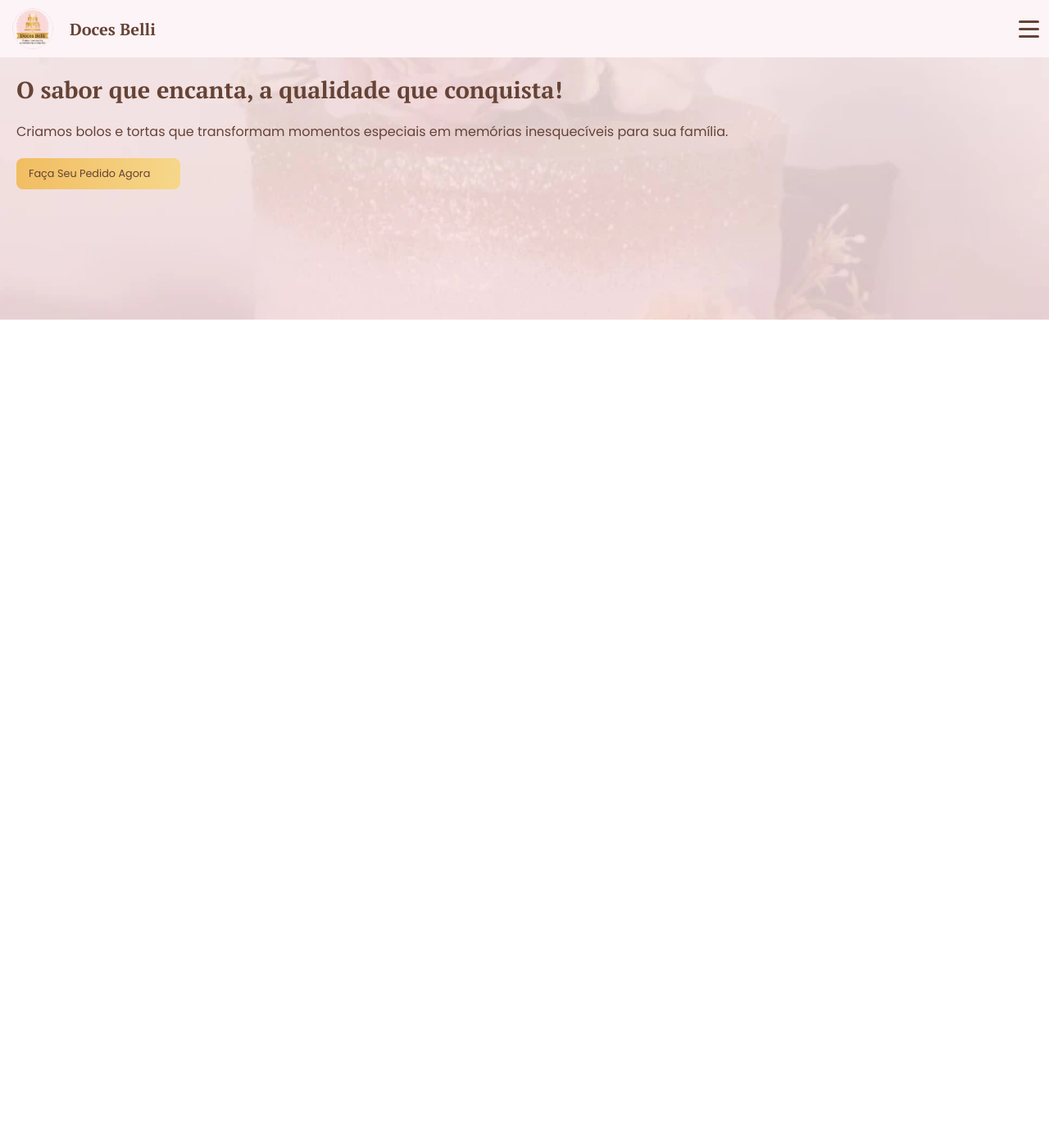
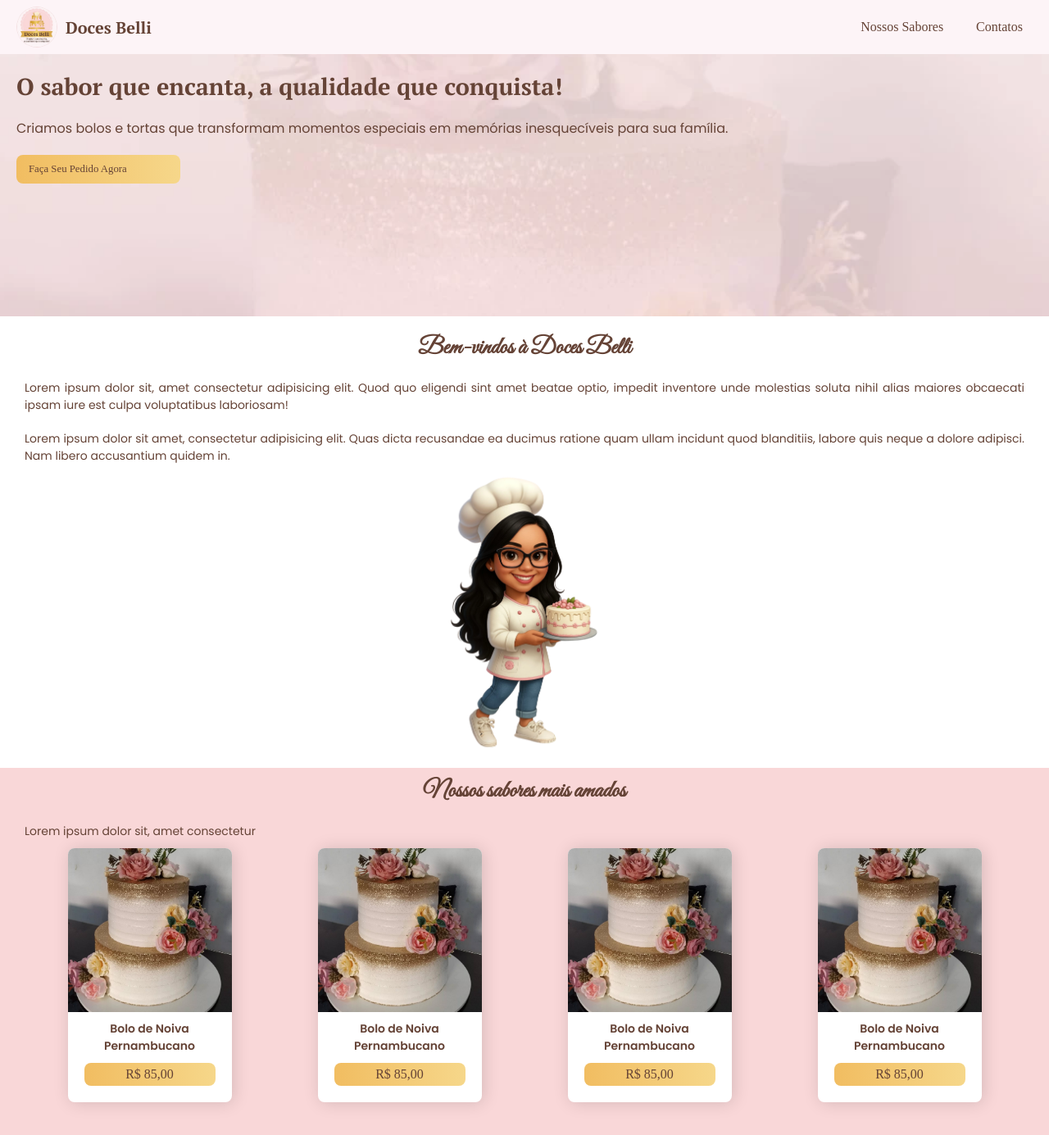
Before and after one commit to LucasSilva006/docesbelli, a plain HTML site: page index.html in a window 1280 px wide. Shown: the whole page at 82% size. Before the commit the page ends 800 px from the top, so only its background shows below. Drawn offline with Linux system fonts and the light colour scheme.

Commit message:
Seção de boas-vindas e destaques

```diff
--- a/index.html
+++ b/index.html
@@ -14,24 +14,84 @@
   </head>
   <body>
     <header>
-      <div class="logo-header">
-        <img src="imagens/logo.webp" alt="Logo" class="img-logo-header" />
-        <span class="nome-logo-header">Doces Belli</span>
+      <div class="logo-inicial">
+        <img src="imagens/logo.webp" alt="Doces Belli" />
+        <h1 class="texto-logo">Doces Belli</h1>
       </div>
-
-      <div class="botao-menu-hamburguer">
-        <button class="hamburger-menu" onclick="toggleMenu(this)">
-          <span></span>
-          <span></span>
-          <span></span>
-        </button>
-      </div>
+      <button class="menu-toggle" id="menu-toggle" aria-label="Abrir menu">
+        ☰
+      </button>
+      <nav class="menu" id="menu">
+        <a href="#imoveis-casas">Nossos Sabores</a>
+        <a href="#imoveis-terrenos">Contatos</a>
+      </nav>
     </header>
 
     <section class="hero-section">
-      <h1 class="titulo-hero-section">O sabor que encanta, a qualidade que conquista!</h1>
-      <p class="texto-hero-section">Criamos bolos e tortas que transformam momentos especiais em memórias inesquecíveis para sua família.</p>
+      <h1 class="titulo-hero-section">
+        O sabor que encanta, a qualidade que conquista!
+      </h1>
+      <p class="texto-hero-section">
+        Criamos bolos e tortas que transformam momentos especiais em memórias
+        inesquecíveis para sua família.
+      </p>
       <a href="#" class="btn-cta-hero-section">Faça Seu Pedido Agora</a>
+    </section>
+
+    <section class="secao-inicial">
+      <h2 class="text-bem-vindos">Bem-vindos à Doces Belli</h2>
+      <p class="text-secao-inicial">
+        Lorem ipsum dolor sit, amet consectetur adipisicing elit. Quod quo
+        eligendi sint amet beatae optio, impedit inventore unde molestias soluta
+        nihil alias maiores obcaecati ipsam iure est culpa voluptatibus
+        laboriosam!
+      </p>
+      <p class="text-secao-inicial">
+        Lorem ipsum dolor sit amet, consectetur adipisicing elit. Quas dicta
+        recusandae ea ducimus ratione quam ullam incidunt quod blanditiis,
+        labore quis neque a dolore adipisci. Nam libero accusantium quidem in.
+      </p>
+      <img
+        src="imagens/avatar/avatar-png.webp"
+        alt="Boneca da Doces Belli"
+        class="avatar-secao-inicial"
+        width="200vw"
+      />
+    </section>
+
+    <section class="sabores-destaques">
+      <h2 class="text-bem-vindos">Nossos sabores mais amados</h2>
+      <p class="text-secao-inicial">Lorem ipsum dolor sit, amet consectetur</p>
+      <div class="box-dos-bolos">
+        <div class="bolos">
+          <div class="imagem-box-bolo"></div>
+          <div class="desc-box-bolo">
+            <h3 class="nome-do-bolo">Bolo de Noiva Pernambucano</h3>
+            <a href="#" class="preco-link-contato">R$ 85,00</a>
+          </div>
+        </div>
+        <div class="bolos">
+          <div class="imagem-box-bolo"></div>
+          <div class="desc-box-bolo">
+            <h3 class="nome-do-bolo">Bolo de Noiva Pernambucano</h3>
+            <a href="#" class="preco-link-contato">R$ 85,00</a>
+          </div>
+        </div>
+        <div class="bolos">
+          <div class="imagem-box-bolo"></div>
+          <div class="desc-box-bolo">
+            <h3 class="nome-do-bolo">Bolo de Noiva Pernambucano</h3>
+            <a href="#" class="preco-link-contato">R$ 85,00</a>
+          </div>
+        </div>
+        <div class="bolos">
+          <div class="imagem-box-bolo"></div>
+          <div class="desc-box-bolo">
+            <h3 class="nome-do-bolo">Bolo de Noiva Pernambucano</h3>
+            <a href="#" class="preco-link-contato">R$ 85,00</a>
+          </div>
+        </div>
+      </div>
     </section>
 
     <script src="javascript/main.js"></script>
--- a/javascript/main.js
+++ b/javascript/main.js
@@ -1,3 +1,6 @@
-function toggleMenu(button) {
-    button.classList.toggle('active');
-}
+const toggle = document.getElementById("menu-toggle");
+const menu = document.getElementById("menu");
+
+toggle.addEventListener("click", () => {
+    menu.classList.toggle("show");
+});
--- a/styles/style.css
+++ b/styles/style.css
@@ -29,7 +29,7 @@
   --texto-medio: 1.125rem; /* 18px */
   --texto-grande: 1.25rem; /* 20px */
   --titulo-pequeno: 1.5rem; /* 24px */
-  --titulo-medio: 2rem; /* 32px */
+  --titulo-medio: 1.8rem; /* 32px */
   --titulo-grande: 2.5rem; /* 40px */
   --titulo-hero: 3rem; /* 48px */
 }
@@ -48,67 +48,82 @@ h2 {
 p {
   font-family: var(--fonte-texto);
   font-weight: var(--peso-normal);
-  font-size: var(--texto-normal);
+  font-size: var(--texto-pequeno);
 }
 
 header {
+  font-family: var(--fonte-subtitulo);
+  color: var(--cor-marrom);
+  background-color: var(--cor-rosa1);
+  padding: 8px 20px;
   display: flex;
   justify-content: space-between;
   align-items: center;
-  background-color: var(--cor-rosa1);
+  position: sticky;
+  top: -1px;
+  z-index: 1000;
 }
 
-.logo-header {
-  display: flex;
-  padding: 10px 15px;
-  align-items: center;
-  column-gap: 20px;
-}
-
-.img-logo-header {
+header img {
   width: 50px;
+  height: auto;
   border-radius: 100%;
 }
 
-.nome-logo-header {
-  font-family: var(--fonte-titulos);
+.texto-logo {
+  font-size: var(--texto-grande);
+}
+
+.logo-inicial {
+  display: flex;
+  align-items: center;
+  gap: 10px;
+}
+
+.menu-toggle {
+  background: none;
+  border: none;
+  font-size: 1.5rem;
   color: var(--cor-marrom);
-  font-size: var(--texto-grande);
+  cursor: pointer;
+  transition: color 0.3s ease;
   font-weight: var(--peso-bold);
 }
 
-.hamburger-menu {
-  width: 50px;
-  height: 50px;
-  background-color: transparent;
-  border: none;
-  cursor: pointer;
-  display: flex;
-  flex-direction: column;
-  justify-content: center;
-  align-items: center;
-  gap: 6px;
-  transition: all 0.3s ease;
+.menu-toggle:hover {
+  color: var(--cinza-claro);
 }
 
-.hamburger-menu span {
-  width: 25px;
-  height: 3px;
-  background: var(--cor-marrom);
-  border-radius: 2px;
-  transition: all 0.3s ease;
+.menu {
+  display: none;
+  flex-direction: column;
+  gap: 1rem;
+  background: var(--cor-rosa1);
+  position: absolute;
+  top: 60px;
+  right: 1rem;
+  padding: 0.5rem;
+  border-radius: 5px;
+  font-size: 1em;
+  text-align: start;
+  box-shadow: 0 4px 12px rgba(0, 0, 0, 0.075);
 }
 
-.hamburger-menu.active span:nth-child(1) {
-  transform: rotate(45deg) translate(6px, 6px);
+.menu a {
+  color: var(--cor-marrom);
+  text-decoration: none;
+  padding: 8px 12px;
+  border-radius: 4px;
+  transition: background-color 0.3s ease;
 }
 
-.hamburger-menu.active span:nth-child(2) {
-  opacity: 0;
+.menu a:hover {
+  background-color: var(--azul);
+  color: var(--cinza-claro);
 }
 
-.hamburger-menu.active span:nth-child(3) {
-  transform: rotate(-45deg) translate(7px, -7px);
+.menu.show {
+  display: flex;
 }
 
 /*HERO SECTION*/
@@ -126,7 +141,7 @@ header {
 
 .titulo-hero-section {
   font-family: var(--fonte-titulos);
-  z-index: 1000;
+  z-index: 10;
   color: var(--cor-marrom);
   font-size: 1.8em;
   margin: 20px;
@@ -134,16 +149,16 @@ header {
 
 .texto-hero-section {
   font-family: var(--fonte-texto);
-  z-index: 1000;
+  z-index: 9;
   color: var(--cor-marrom);
   font-size: 1em;
   margin: 0 20px 20px 20px;
 }
 
 .btn-cta-hero-section {
-  font-family: var(--fonte-texto);
+  font-family: 1em;
   display: inline;
-  z-index: 1000;
+  z-index: 8;
   color: var(--cor-marrom);
   background: var(--cor-dourada-deg);
   font-size: 80%;
@@ -158,6 +173,109 @@ header {
 }
 
 .btn-cta-hero-section:hover {
-    transform: scale(1.02);
-    box-shadow: 0 8px 20px rgba(0, 0, 0, 0.055); /* Sombra suave */
+  transform: scale(1.02);
+  box-shadow: 0 8px 20px rgba(0, 0, 0, 0.055); /* Sombra suave */
 }
+
+/* SEÇÃO BEM-VINDOS */
+
+.secao-inicial {
+  text-align: center;
+  margin: 20px 30px 10px 30px;
+}
+
+.text-bem-vindos {
+  color: var(--cor-marrom);
+}
+
+.text-secao-inicial {
+  color: var(--cor-marrom);
+  margin-top: 20px;
+  text-align: justify;
+}
+
+.secao-inicial > img {
+  margin: 0px auto;
+}
+
+/* SEÇÃO BOLOS DESTAQUES */
+
+.sabores-destaques {
+  text-align: center;
+  padding: 10px 30px 30px 30px;
+  background-color: var(--cor-rosa2);
+}
+
+.text-bem-vindos {
+  color: var(--cor-marrom);
+}
+
+.text-secao-inicial {
+  color: var(--cor-marrom);
+  margin-top: 20px;
+  text-align: justify;
+}
+
+.box-dos-bolos {
+  display: flex;
+  flex-wrap: wrap;
+  text-align: center;
+}
+
+.bolos {
+  margin: 10px auto;
+  background-color: white;
+  padding-bottom: 20px;
+  border-radius: 8px;
+  height: auto;
+  width: 200px;
+  max-width: 80vw;
+  box-shadow: 2px 1px 20px rgba(0, 0, 0, 0.144);
+}
+
+.imagem-box-bolo {
+  background-image: url("../imagens/bolos/bolo1.webp");
+  background-size: cover;
+  background-position: center;
+  background-repeat: no-repeat;
+  height: 200px;
+  border-radius: 8px 8px 0 0;
+}
+
+.desc-box-bolo {
+  padding: 10px 20px 0px 20px;
+  text-align: center;
+}
+
+.nome-do-bolo {
+  font-family: var(--fonte-texto);
+  color: var(--cor-marrom);
+  font-size: var(--texto-pequeno);
+}
+
+.desc-box-bolo > a {
+  display: block;
+  color: var(--cor-marrom);
+  text-decoration: none;
+  background: var(--cor-dourada-deg);
+  padding: 5px 10px;
+  margin: 10px auto 0px auto;
+  max-width: 40vw;
+  border-radius: 8px;
+}
+
+
+@media (min-width: 768px) {
+  .menu {
+    display: flex !important;
+    position: static;
+    flex-direction: row;
+    background: none;
+    padding: 0;
+    box-shadow: none;
+  }
+
+  .menu-toggle {
+    display: none;
+  }
+}
```
